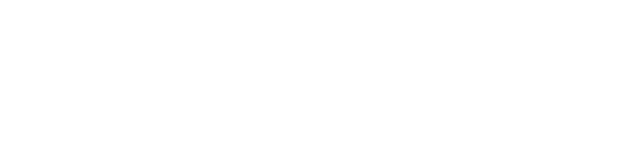
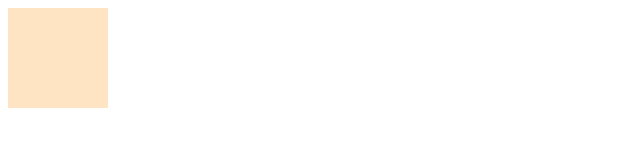
Before and after one commit to rusnick31/Playground, a website built with webpack: page static/template.html in a window 1280 px wide. Shown: the whole page, without its empty margins (0-640 px from the left). Built offline with nearby package versions, Linux system fonts and the light colour scheme.

Commit message:
ramda added

```diff
--- a/package.json
+++ b/package.json
@@ -29,6 +29,7 @@
   },
   "dependencies": {
     "core-js": "^3.1.4",
+    "ramda": "^0.26.1",
     "regenerator-runtime": "^0.13.3"
   }
 }
--- a/src/index.js
+++ b/src/index.js
@@ -2,8 +2,15 @@ function render(element, container) {
   const { type, props } = element;
   const dom = document.createElement(type);
 
+  const isListener = key => key.startsWith('on');
+
   Object.entries(props).forEach(([key, value]) => {
-    dom[key] = value;
+    if (isListener(key)) {
+      const event = key.toLowerCase().substring(2);
+      dom.addEventListener(event, value);
+    } else {
+      dom[key] = value;
+    }
   });
 
   container.append(dom);
--- /dev/null
+++ b/src/indexfp.js
@@ -0,0 +1,35 @@
+import * as R from 'ramda';
+
+const getEventName = event => event.toLowerCase().substring(2);
+const propsStartsWithOn = (value, key) => key.startsWith('on');
+
+function addPropsTo(dom) {
+
+  const addListenerTo = R.curry((dom, listener, event) => dom.addEventListener(event, listener));
+
+  const addPropTo = R.curry((dom, value, key) => dom[key] = value);
+
+  const addListener = R.useWith(addListenerTo(dom), [R.identity, getEventName])
+  const addToDom = R.ifElse(propsStartsWithOn, addListener, addPropTo(dom));
+
+  return R.forEachObjIndexed(addToDom);
+}
+
+function render(element, container) {
+  const { type, props } = element;
+  const dom = document.createElement(type);
+
+  addPropsTo(dom)(props);
+
+  container.append(dom);
+}
+
+const element = {
+  type: 'div',
+  props: {
+    className: 'awe',
+    onClick: () => console.log('clicked')
+  }
+}
+
+render(element, document.getElementById('root'));
--- a/static/template.html
+++ b/static/template.html
@@ -5,8 +5,15 @@
   <meta name="viewport" content="width=device-width, initial-scale=1.0">
   <meta http-equiv="X-UA-Compatible" content="ie=edge">
   <title>XReact</title>
+  <style>
+    .awe {
+      width: 100px;
+      height: 100px;
+      background-color:bisque;
+    }
+  </style>
 </head>
 <body>
-
+  <div id="root"></div>
 </body>
 </html>
--- a/webpack.config.js
+++ b/webpack.config.js
@@ -14,6 +14,8 @@ const htmlPluginOptions = {
 const htmlPlugin = new HtmlPlugin(htmlPluginOptions);
 
 module.exports = {
+  entry: './src/indexfp.js',
+
   devtool: 'source-map',
 
   module: {
```
Also changed, not shown: 1 other file.
